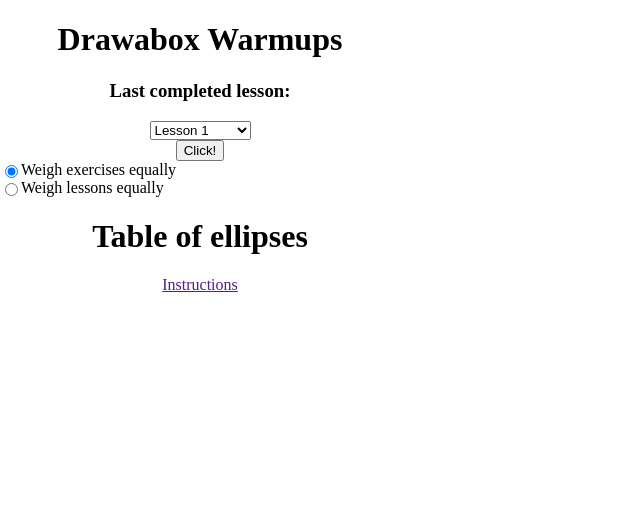
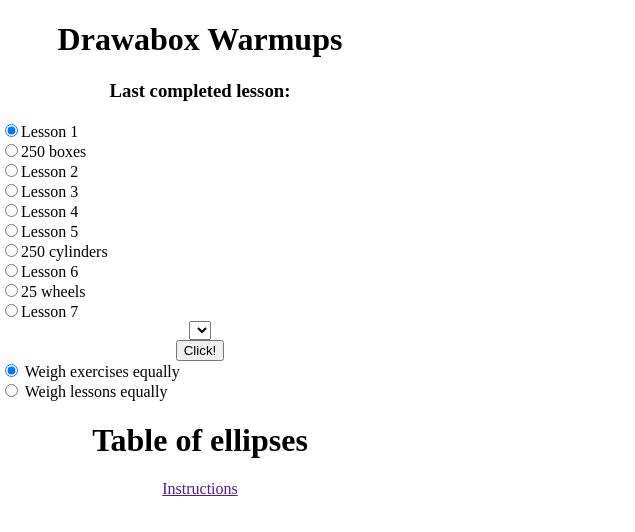
Before and after one commit to CyanEbi/DrawaboxWarmup, a plain HTML site: page index.html in a window 1280 px wide. Both pictures are taken after a click on the button "Click!". Shown: the full height of the page, 0-635 px from the left. Drawn offline with Linux system fonts and the light colour scheme.

Commit message:
Lesson radiobuttons + update to radiobutton format

```diff
--- a/drawaboxwarmup.js
+++ b/drawaboxwarmup.js
@@ -1,13 +1,14 @@
 //TODO: Pretty css
-//TODO: Radio buttons for stage? Or something else to make selection faster
 //TODO: Keyboard shortcuts? To make the process faster
 //TODO: Link to the page about warmups?
+//TODO: Prompt to check instructions now and again
+//TODO: Link back to github page
 
-const select = document.getElementById("dropdown");
+const lessonsradiogroup = document.getElementById("lessonsradiogroup");
 const result = document.getElementById("result");
 const instructions = document.getElementById("instructions");
-const exercisesradio = document.getElementById("exercisesradio");
-const lessonsradio = document.getElementById("lessonsradio");
+const weightexercises = document.getElementById("weightexercises");
+const weightlessons = document.getElementById("weightlessons");
 let lessons;
 let nlessons;
 let exercisePools;
@@ -19,11 +20,23 @@ async function fetchExercises() {
     lessons = await response.json();
     nlessons = lessons.length;
 
+    // Create lesson radio buttons
     for (let i = 0; i < nlessons; i++) {
-        const option = document.createElement("option");
-        option.text = lessons[i].name;
-        select.add(option);
+        const label = document.createElement("label");
+
+        const radio = document.createElement("input");
+        radio.type = "radio";
+        radio.name = "lesson"
+        radio.value = lessons[i].name;
+        label.appendChild(radio);
+
+        const span = document.createElement("span")
+        span.innerText = lessons[i].name;
+        label.appendChild(span);
+        lessonsradiogroup.appendChild(label);
     }
+
+    lessonsradiogroup.firstChild.firstChild.checked = true;
 
     generateExercisePools();
 }
@@ -38,19 +51,31 @@ function generateExercisePools() {
 }
 
 function pickWarmup() {
-    const idx = select.selectedIndex;
+    const idx = getRadioGroupIdx(lessonsradiogroup);
 
     let exercise;
 
-    if (exercisesradio.checked) {
+    if (weightexercises.checked) {
         exercise = weighExercisesEqually(idx);
-    } else if (lessonsradio.checked) {
+    } else if (weightlessons.checked) {
         exercise = weighLessonsEqually(idx);
     }
 
     result.innerText = exercise.name;
     instructions.innerText = "Instructions";
     instructions.setAttribute("href", exercise.link);
+}
+
+function getRadioGroupIdx(radiogroup)
+{
+    radiobuttons = radiogroup.children;
+    for (let i = 0; i < radiobuttons.length; i++) {
+        if (radiobuttons[i].firstChild.checked) {
+            return i;
+        }
+    }
+
+    return -1;
 }
 
 function weighExercisesEqually(idx) {
--- a/index.html
+++ b/index.html
@@ -11,18 +11,23 @@
 
                 <h3>Last completed lesson:</h3>
 
+                <div id="lessonsradiogroup" class="radiobuttons"></div>
                 <select id="dropdown"></select>
 
                 <div>
                     <button onclick="pickWarmup()">Click!</button>
                 </div>
 
-                <div class="radiobuttons">
-                    <input type="radio" name="weight" id="exercisesradio" value="exercises" checked>
-                    <label for="exercisesradio">Weigh exercises equally</label>
+                <div id="weightradiogroup" class="radiobuttons">
+                    <label>
+                        <input type="radio" name="weight" id="weightexercises" value="exercises" checked>
+                        Weigh exercises equally
+                    </label>
 
-                    <input type="radio" name="weight" id="lessonsradio" value="lessons">
-                    <label for="lessonsradio">Weigh lessons equally</label>
+                    <label>
+                        <input type="radio" name="weight" id="weightlessons" value="lessons">
+                        Weigh lessons equally
+                    </label>
                 </div>
 
                 <h1 id="result"></h1>
--- a/style.css
+++ b/style.css
@@ -15,6 +15,6 @@ img {
 
 .radiobuttons {
     display: grid;
-    grid-template-columns: auto 1fr;
+    grid-template-columns: 1fr;
     text-align: left;
 }
```
